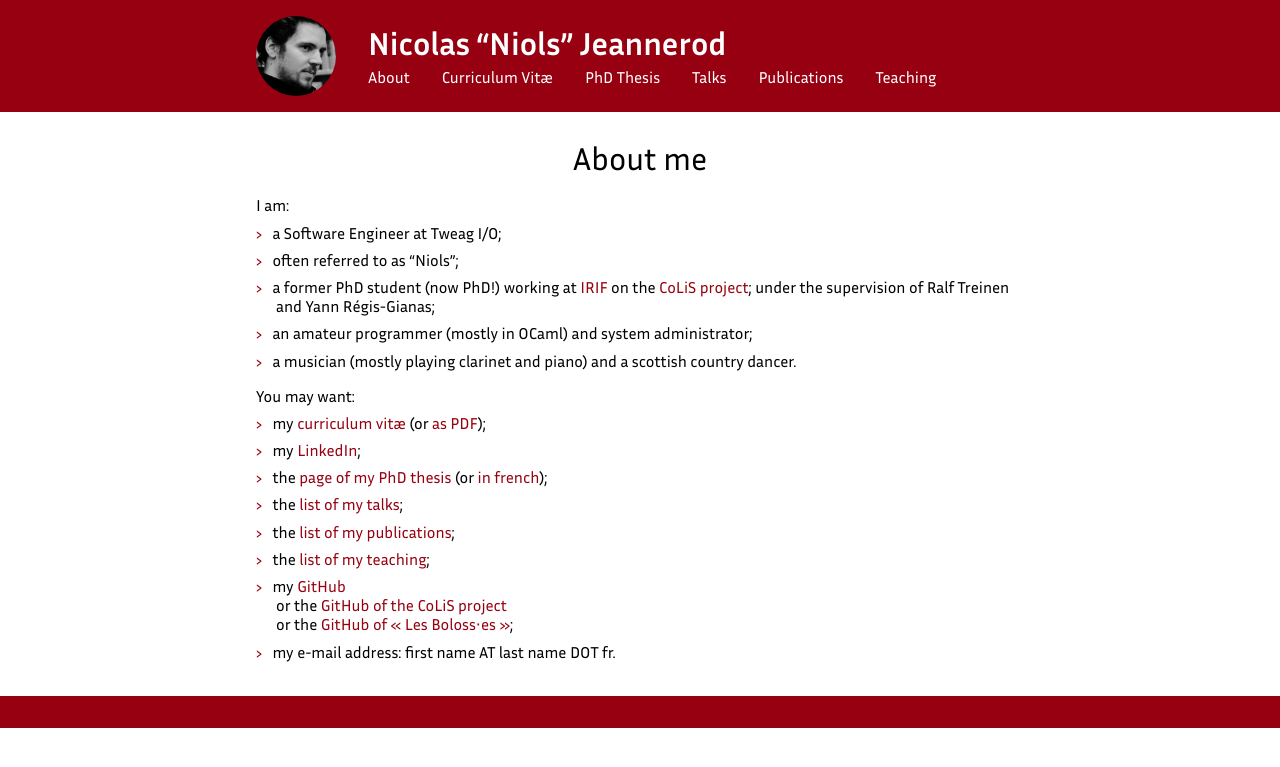
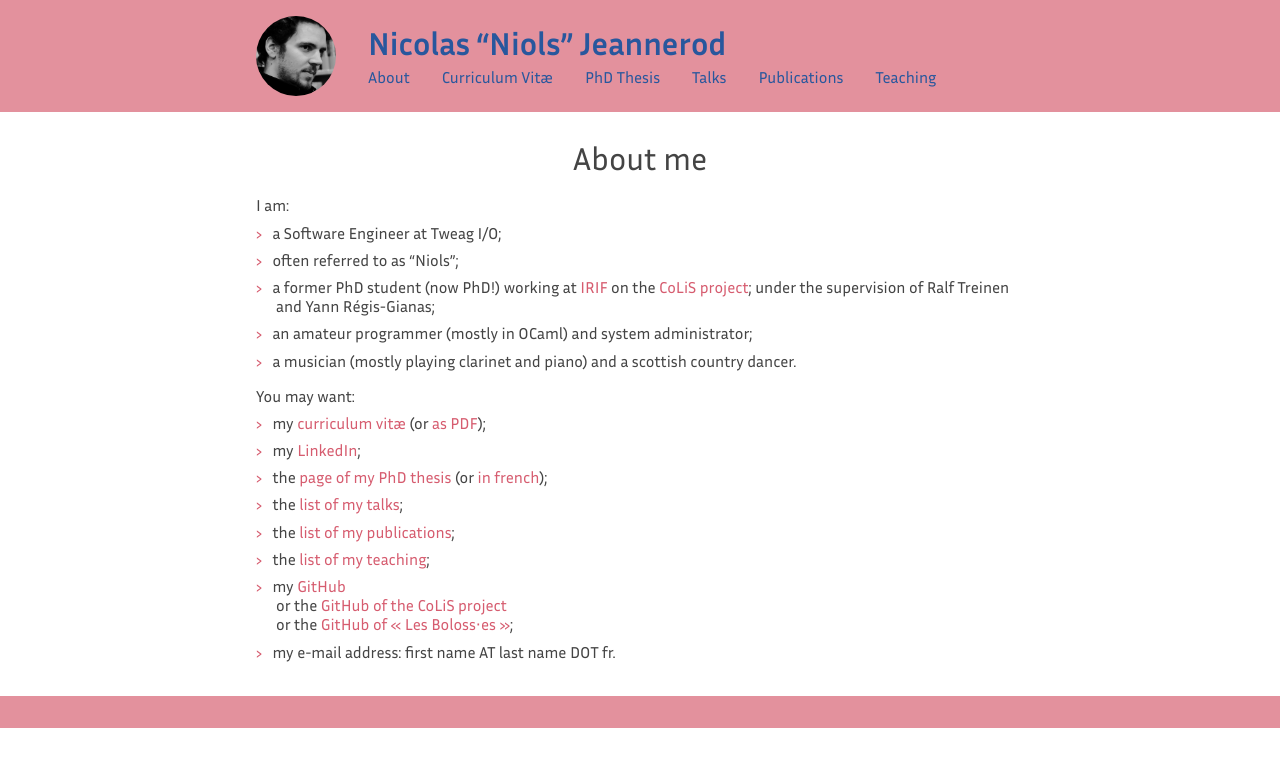
Before and after one commit to Niols/jwtest, a Jekyll site: the page built from index.html, in a window 1280 px wide. Shown: the top 767 px of the page. Built offline with Jekyll 4.4.1, drawn with Linux system fonts in a browser that asks for light colours.

Commit message:
Switch to Jana's colours

```diff
--- a/_sass/constants.scss
+++ b/_sass/constants.scss
@@ -5,17 +5,18 @@ $color-niols-red-brighter: rgb(255, 0, 16);
 
 // Jana's colours
 $color-jana-pink: rgb(227, 145, 157);
+$color-jana-pink-darker: rgb(214, 92, 111);
 $color-jana-blue: rgb(40, 87, 157);
 
 // Colours for the body
-$color-foreground: black;
+$color-foreground: #444444;
 $color-background: white;
-$color-link: $color-niols-red;
-$color-link-visited: $color-niols-red;
-$color-link-hover: $color-niols-red-brighter;
+$color-link: $color-jana-pink-darker;
+$color-link-visited: $color-jana-pink-darker;
+$color-link-hover: $color-jana-pink-darker;
 
 // Colours for the headers
-$color-header-foreground: white;
-$color-header-background: $color-niols-red;
+$color-header-foreground: $color-jana-blue;
+$color-header-background: $color-jana-pink;
 
 $layout-breakpoint: 768px;
```
